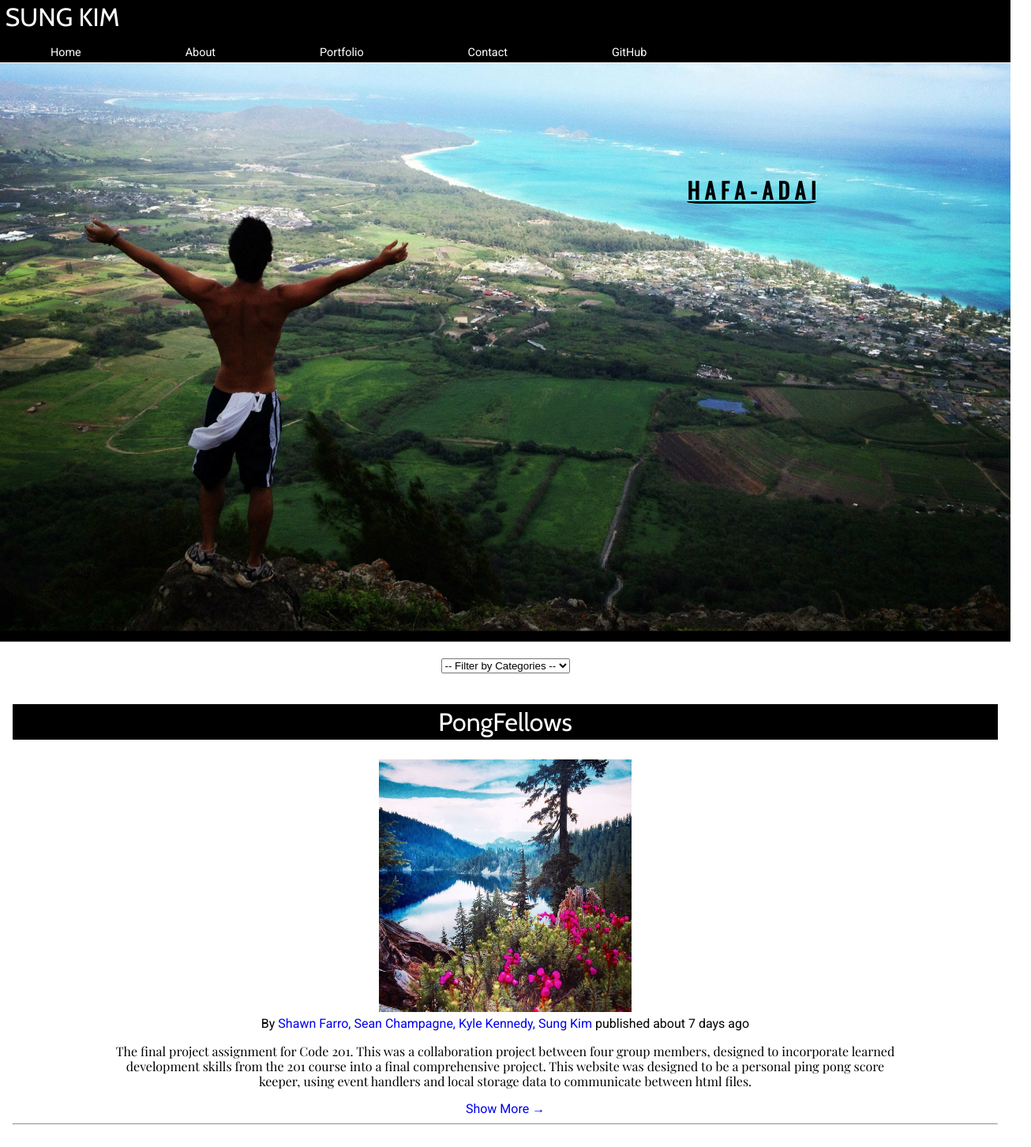
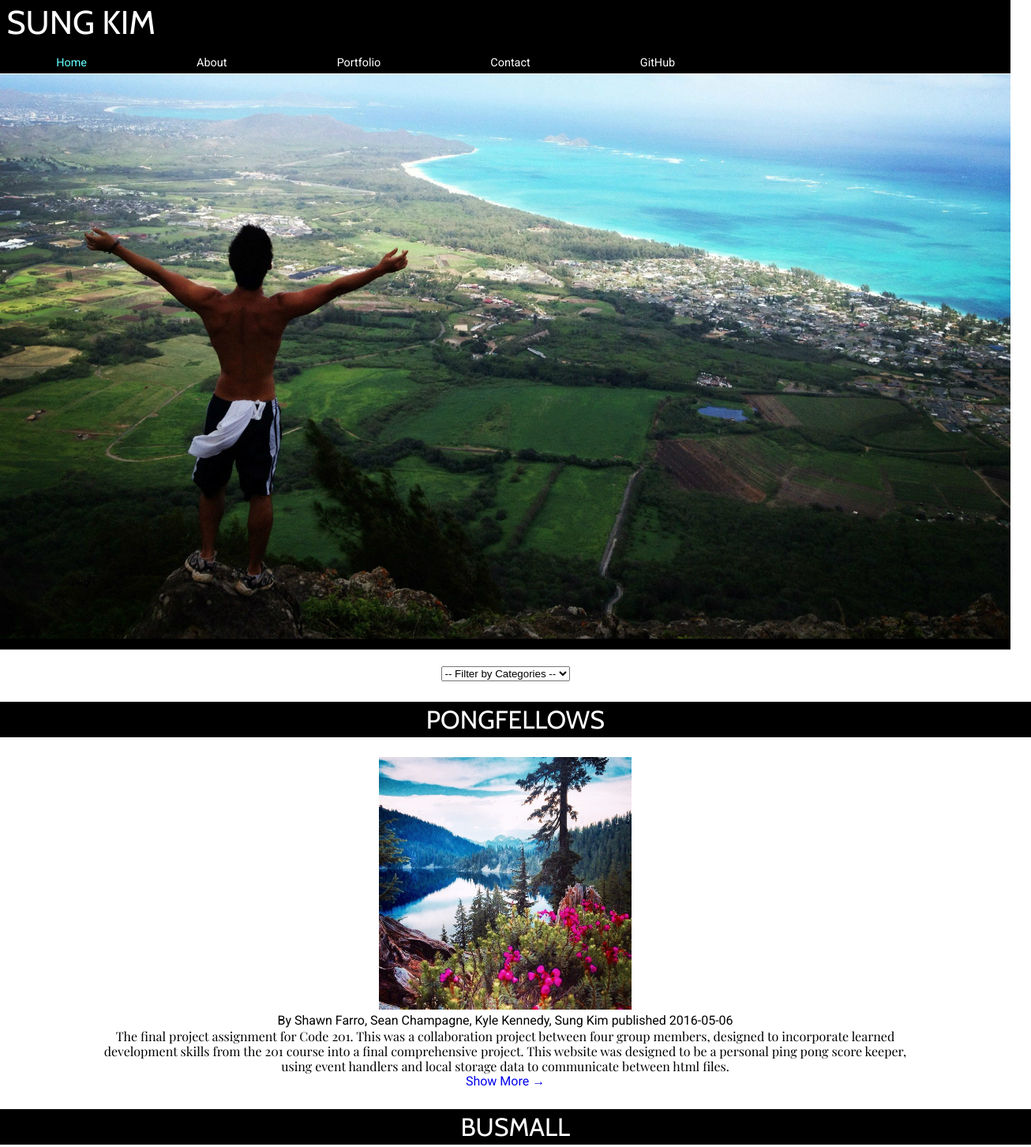
Before and after one commit to sungkim3/portfolio-class, a plain HTML site: page index.html in a window 1280 px wide. Shown: the top 1453 px of the page at 79% size, 1306 px wide, since content can reach past the window. Drawn offline with nearby package versions, Linux system fonts and the light colour scheme.

Commit message:
includes handlebars to render project data

```diff
--- a/index.html
+++ b/index.html
@@ -8,6 +8,20 @@
     <link rel="stylesheet" type="text/css" href="styles/modules.css">
     <link href='https://fonts.googleapis.com/css?family=Cabin|Roboto|Playfair+Display|Oswald' rel='stylesheet' type='text/css'>
     <title>Sung Portfolio</title>
+    <script id="project-template" type="text/x-handlebars-template">
+      <article class={{category}} data-category={{category}}>
+        <header>
+          <h2 class="project-title">{{title}}</h2>
+          <img class="project-image" src="{{imagePlaceholder}}"/>
+          <div class="by-line">
+            By <address><a href={{authorUrl}}>{{author}}</a></address>
+            published <time pubdate>{{publishDate}}</time>
+          </div>
+        </header>
+        <section class="article-body" id="article-body">{{{body}}}</section>
+        <a href="#" class="read-on">Show More &rarr;</a>
+      </article>
+    </script>
   </head>
   <body>
     <header id="home" class="heading-container">
@@ -16,16 +30,21 @@
         <div class="toggle-display">MENU</div>
         <nav class="navigation-container">
           <ul class="navigation" id="hidden-nav">
-            <li id="home-page" class="tab" data-content="home"><a href="#">Home</a></li>
-            <li class="tab" data-content="about"><a href="#">About</a></li>
-            <li class="tab" data-content="projects"><a href="#">Portfolio</a></li>
-            <li class="tab">Contact</li>
-            <li><a href="https://github.com/sungkim3">GitHub</a></li>
+            <li><a id="home-page" class="tab" data-content="home" href="#">Home</a></li>
+            <li><a class="tab" data-content="about" href="#">About</a></li>
+            <li><a class="tab" data-content="projects" href="#">Portfolio</a></li>
+            <li><a class="tab" data-content="contact" href="#">Contact</a></li>
+            <li><a class="tab" href="https://github.com/sungkim3">GitHub</a></li>
           </ul>
         </nav>
       </header>
       <div class="white-space"></div>
-      <div class="containing-landing"><div class="landing-container"><img class="landing-image" src="img/welcome.jpg"/><span class="landing-welcome">H A F A - A D A I</span></div></div>
+      <div class="containing-landing">
+        <div class="landing-container">
+          <img class="landing-image" src="img/welcome.jpg"/>
+          <!-- <span class="landing-welcome">H A F A - A D A I</span> -->
+        </div>
+      </div>
     </header>
     <main>
       <section id="projects" class="tab-content">
@@ -38,24 +57,16 @@
             </li>
           </ul>
         </div>
-        <article class="template" data-category="template">
-          <header>
-            <h1 class="project-title">Title</h1>
-            <img class="project-image" src=""/>
-            <div class="by-line">
-              By <address><a href="">Author Name</a></address>
-              published <time pubdate>Publish Time</time>
-            </div>
-          </header>
-          <section class="article-body" id="article-body"></section>
-          <a href="#" class="read-on">Show More &rarr;</a>
-        </article>
       </section>
       <section id="about" class="tab-content">
         <p> This is my About me Section </p>
       </section>
+      <section id="contact" class="tab-content">
+        <p> This is my Contact Section </p>
+      </section>
     </main>
     <script src="https://ajax.googleapis.com/ajax/libs/jquery/2.2.2/jquery.min.js"></script>
+    <script src="https://cdnjs.cloudflare.com/ajax/libs/handlebars.js/4.0.4/handlebars.js"></script>
     <script src="js/projects.js"></script>
     <script src="js/app.js"></script>
     <script src="js/projectView.js"></script>
--- a/js/app.js
+++ b/js/app.js
@@ -1,11 +1,3 @@
-$(document).ready(function() {
-//Toggle Navbar Display on Click
-  var $navigation = $('#hidden-nav');
-  $('.toggle-display').on('click', function(){
-    $navigation.toggleClass('navigation-display');
-  });
-});
-
 var projects = [];
 
 function Project (obj) {
@@ -19,20 +11,21 @@ function Project (obj) {
 }
 
 Project.prototype.toHtml = function() {
-  var $newProject = $('article.template').clone();
+  // var $newProject = $('article.template').clone();
+  // $newProject.find('img').attr('src', this.imagePlaceholder);
+  // $newProject.attr('data-category', this.category);
+  // $newProject.find('h2').text(this.title);
+  // $newProject.find('.by-line a').attr('href', this.authorUrl);
+  // $newProject.find('.by-line a').text(this.author);
+  // $newProject.find('time').text(this.publishDate);
+  // $newProject.find('section').html(this.body);
+  // $newProject.find('time').html('about ' + parseInt((new Date() - new Date(this.publishDate)) / 60 / 60 / 24 / 1000) + ' days ago');
+  // $newProject.append('<hr>');
+  // $newProject.removeClass('template');
 
-  $newProject.find('img').attr('src', this.imagePlaceholder);
-  $newProject.attr('data-category', this.category);
-  $newProject.find('h1').text(this.title);
-  $newProject.find('.by-line a').attr('href', this.authorUrl);
-  $newProject.find('.by-line a').text(this.author);
-  $newProject.find('time').text(this.publishDate);
-  $newProject.find('section').html(this.body);
-
-  $newProject.find('time').html('about ' + parseInt((new Date() - new Date(this.publishDate)) / 60 / 60 / 24 / 1000) + ' days ago');
-  $newProject.append('<hr>');
-  $newProject.removeClass('template');
-  return $newProject;
+  var $source = $('#project-template').html();
+  var template = Handlebars.compile($source);
+  return template(this);
 };
 
 projectCollection.sort(function(a,b) {
--- a/js/projectView.js
+++ b/js/projectView.js
@@ -1,7 +1,8 @@
 var projectView = {};
 //Handles Main Page View
 projectView.handleMainNav = function() {
-  $('.navigation-container').on('click', '.tab', function(){
+  $('.navigation-container').on('click', '.tab', function(event){
+    event.preventDefault();
     var $target = $(this).data('content');
     if ($target === $('#home-page').data('content')) {
       $('.tab-content').fadeIn();
@@ -12,8 +13,23 @@ projectView.handleMainNav = function() {
       $('#' + $target).fadeIn();
     }
   });
-
+  $('.navigation').on('click', '.tab', function(event) {
+    event.preventDefault();
+    $('.tab').removeClass('tab-highlight');
+    $(this).addClass('tab-highlight');
+  });
   $('.navigation-container .tab:first').click();
+};
+//Handles Navigation Resize and Toggle
+projectView.handleNavToggle = function() {
+  var $navigation = $('#hidden-nav');
+  $('.toggle-display').on('click', function(){
+    $('.navigation').css('transition', '0.5s all');
+    $navigation.toggleClass('navigation-display');
+  });
+  $(window).on('resize', function() {
+    $('.navigation').css('transition', 'none');
+  });
 };
 //Handles Show More and Show Less hyperlinks
 projectView.setTeasers = function() {
@@ -50,6 +66,7 @@ projectView.populateFilters = function() {
 projectView.handleCategoryFilter = function() {
   $('#category-filter').on('change', function() {
     if ($(this).val()) {
+      console.log($(this).val());
       $('#projects').find('article').hide();
       var $val = $(this).val();
       $('#projects').find('article').each(function(){
@@ -58,14 +75,16 @@ projectView.handleCategoryFilter = function() {
         }
       });
     } else {
+      console.log('I need to reset articles');
       $('#projects').find('article').not('.template').fadeIn();
     }
-    $('#category-filter').val('');
+    // $('#category-filter').val('');
   });
 };
 $(document).ready(function() {
   projectView.populateFilters();
   projectView.handleMainNav();
+  projectView.handleNavToggle();
   projectView.setTeasers();
   projectView.handleCategoryFilter();
 });
--- a/js/projects.js
+++ b/js/projects.js
@@ -1,8 +1,8 @@
 var projectCollection = [
   {
     imagePlaceholder: 'img/annettelake.jpg',
-    category: 'biography',
-    title: 'About Me',
+    category: 'Biography',
+    title: 'ABOUT ME',
     authorUrl: 'http://sungkim3.github.io/about-me',
     author: 'Sung Kim',
     publishDate: '2016-04-14',
@@ -10,8 +10,8 @@ var projectCollection = [
   },
   {
     imagePlaceholder: 'img/cape-flattery.jpg',
-    category: 'sales',
-    title: 'Salmon Cookies',
+    category: 'Sales',
+    title: 'SALMON COOKIES',
     authorUrl: 'http://sungkim3.github.io/salmon-cookie',
     author: 'Sung Kim',
     publishDate: '2016-04-24',
@@ -19,8 +19,8 @@ var projectCollection = [
   },
   {
     imagePlaceholder: 'img/mailbox.jpg',
-    category: 'sales',
-    title: 'BusMall',
+    category: 'Sales',
+    title: 'BUSMALL',
     authorUrl: 'http://sungkim3.github.io/bus-mall',
     author: 'Sung Kim',
     publishDate: '2016-04-29',
@@ -28,8 +28,8 @@ var projectCollection = [
   },
   {
     imagePlaceholder: 'img/snowlake.jpg',
-    category: 'sports',
-    title: 'PongFellows',
+    category: 'Sports',
+    title: 'PONGFELLOWS',
     authorUrl: 'https://shaallfar.github.io/PongFellows/',
     author: 'Shawn Farro, Sean Champagne, Kyle Kennedy, Sung Kim',
     publishDate: '2016-05-06',
--- a/styles/base.css
+++ b/styles/base.css
@@ -1,6 +1,12 @@
+* {
+  -webkit-font-smoothing: antialiased;
+}
 h1 {
   font-family: 'Cabin', sans-serif;
-  font-size: 2em;
+  font-size: 2.6em;
+}
+h2 {
+  font-family: 'Cabin', sans-serif;
 }
 li {
   font-family: 'Roboto', sans-serif;
@@ -15,7 +21,7 @@ nav {
 section {
   font-family: 'Roboto', sans-serif;
   line-height: 1.2em;
-  margin: 1em;
+  /*margin: 1em;*/
 }
 address {
   display: inline-block;
--- a/styles/layout.css
+++ b/styles/layout.css
@@ -1,6 +1,6 @@
 .white-space {
   width: 100%;
-  height: 2.8em;
+  height: 4.4em;
   background: red;
 }
 .landing-image {
@@ -22,7 +22,10 @@
   text-align: center;
 }
 .navigation-container {
-  line-height: 1.5em;
+  line-height: 1.0em;
+}
+#filters {
+  margin-top: 1em;
 }
 #filters li {
   display: inline-block;
--- a/styles/modules.css
+++ b/styles/modules.css
@@ -23,32 +23,32 @@
 
 }
 .navigation {
-  display: none;
   background: black;
-  /*transition-property: all;
-  transition-duration: 2s;*/
-  /*height: 0;
-  overflow: none;*/
-
+  height: 0;
+  overflow: hidden;
 }
 .navigation-display {
-  /*overflow: none;*/
-  display: block;
-  /*height: auto;*/
-  /*overflow: hidden;*/
-
+  height: 2em;
+  overflow: none;
 }
-.navigation > li a {
+.navigation li {
+  margin-left: 1%;
+  margin-right: 4%;
+  display: inline-block;
+}
+.tab {
   background: black;
   color: white;
+  margin-left: 0.5em;
+}
+.tab-highlight {
+  color: rgb(102, 255, 255);
 }
 .containing-landing {
   position:static;
 }
 .landing-container {
   position: relative;
-  /*top: 2.8em;*/
-  /*left: 0em;*/
   width: 100%;
 }
 .landing-image {
@@ -60,7 +60,7 @@
   left: 70%;
   font-family: 'Oswald', sans-serif;
   z-index: 1;
-  font-size: 100%;
+  font-size: 3vw;
   color: black;
   font-weight: bold;
   border-bottom: solid;
@@ -71,10 +71,11 @@
   display: none;
 }
 .project-title {
-  margin-top: 1.2em;
+  margin-top: 0.8em;
   margin-bottom: 0.8em;
   padding: 0.4em;
-  /*background-color: rgba(0, 153, 51, 0.5);*/
+  font-size: 2em;
+  width: 100%;
   background: black;
   color: white;
   text-align: center;
@@ -86,24 +87,13 @@
   text-align: center;
 }
 
-@media only screen and (min-width: 500px) {
-  .landing-welcome {
-    left: 65%;
-    font-size: 150%;
-  }
-}
-
 @media only screen and (min-width: 640px) {
   .white-space {
-    height: 5em;
+    height: 5.6em;
   }
   .navigation {
-    margin-top: 2em;
-    display: block;
-  }
-  .landing-welcome {
-    left: 68%;
-    font-size: 175%;
+    height: 1.4em;
+    transition: none;
   }
   .toggle-display {
     display: none;
@@ -113,44 +103,8 @@
     margin-right: 5%;
     margin-left: 5%;
   }
-  .landing-welcome {
-    /*font-size: 3em;*/
-  }
   #article-body {
     width: 80%;
     margin-left: 10%;
   }
 }
-
-/*@media only screen and (min-width: 1000px) {
-  .landing-welcome {
-    left: 68%;
-    font-size: 300%
-  }
-}
-@media only screen and (min-width: 920px) {
-  .landing-welcome {
-    left: 65%;
-    font-size: 275%;
-  }
-}
-@media only screen and (min-width: 840px) {
-  .landing-welcome {
-    left: 62%;
-    font-size: 250%;
-  }
-}
-@media only screen and (min-width: 760px) {
-  .landing-welcome {
-    left: 59%;
-    font-size: 225%;
-  }
-}
-@media only screen and (max-width: 600px) {
-  .landing-welcome {
-    left: 40.85%;
-  }
-}
-@media only screen and (max-width: 430px) {
-
-}*/
```
